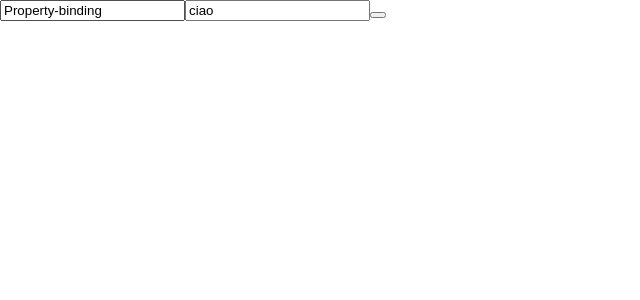
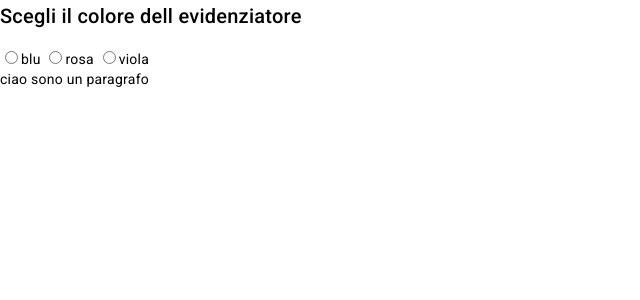
Before and after one commit to Castels88/Angular-corso, an Angular app: page / in a window 1280 px wide. Shown: the top 300 px of the page, without its empty margins (0-640 px from the left). Built offline with nearby package versions, Linux system fonts and the light colour scheme.

Commit message:
fine lezione

```diff
--- a/src/app/app.component.html
+++ b/src/app/app.component.html
@@ -1,18 +1,22 @@
 <!--
-  prendere la reference da un elemento html in TS
-  la domanda e' come faccio a prendere questo value ed
-  utilizzarlo dentro la variabile persone del app.TS
-  - col property-binding
-  -oppure un altro metodo
+in questa lezione andremo a creare un direttiva
+sul terminale ng g d il nome della direttiva
+e best practice creare una cartella dentro app con le direttive
+
+una volta creata la nostra direttiva basta
+utilizzare il suo selector come attributo
+
+come possiamo fare se volessimo che al mouse hover
+la direttiva cambi colore . dobbiamo creare dei metodi nella
+direttiva andiamo nella direttiva.TS =>
+
+mettiamo la direttiva tra []='mettiamo qui una variabile '
+colore l abbiamo creata in app.TS
 -->
-<!--
-  - col property-binding
--->
-<input [value]="valore">
-<!--
-  - col riferimento di template
-  si crea mettendo come attributo #ilNomeDellaVariabile
-  ma come si collega al TS . spostiamoci sul file app.TS=>
--->
-<input #inputSaluti value="ciao">
-<button (click)="onClick()"></button>
+<h2>Scegli il colore dell evidenziatore</h2>
+<div>
+  <input type="radio" name="coloreEvidenziatore" (click)="cambiaEvidenziatore('blue')">blu
+  <input type="radio" name="coloreEvidenziatore" (click)="cambiaEvidenziatore('pink')">rosa
+  <input type="radio" name="coloreEvidenziatore" (click)="cambiaEvidenziatore('purple')">viola
+</div>
+<p [appHighlight]=" colore">ciao sono un paragrafo</p>
--- a/src/app/app.component.ts
+++ b/src/app/app.component.ts
@@ -14,16 +14,7 @@ import {
 export class AppComponent implements OnInit, AfterViewInit {
   title = 'Angular-corso';
   valore = 'Property-binding';
-  //si utilizza un altro decoratore @ViewChild('qui si mette
-  //il nome assegnato come attributo') poi si mette un nome
-  //riconoscitivo e come tipizzazione per best practice si
-  //usa ElementRef e questo punto TS ci dara un errore
-  //perche per lui il valore potra essere qualsiasi anche
-  //null or undefined per risolvere questo problema si mette
-  //valoreInput! vorra dire che non sara mai null o undefined.
-
-  //bene adesso andiamo ad inizializzare con onInit
-  @ViewChild('inputSaluti') valoreInput!: ElementRef<HTMLInputElement>;
+  colore = 'green';
   persone = [
     {
       nome: 'luca',
@@ -56,21 +47,10 @@ export class AppComponent implements OnInit, AfterViewInit {
       color: 'red',
     },
   ];
-  ngOnInit(): void {
-    console.log('ngOnInit');
-    console.log(this.valoreInput);
-  }
-  //noteremo che il valore in console risulta undefined
-  //perche ngOnInit inizializza solo il componente ma
-  //non lo runna affinche venga runnato e il valore
-  //renderizzato dobbiamo usare afterviewInit
-  ngAfterViewInit(): void {
-    console.log('ngAfterViewInit');
-    console.log(this.valoreInput);
-  }
-  //affinche venga mandato in console il valore dell input
-  //bisogna mattere il nativeElement. il value dell input
-  onClick() {
-    console.log(this.valoreInput.nativeElement.value);
+  ngOnInit(): void {}
+
+  ngAfterViewInit(): void {}
+  cambiaEvidenziatore(colore: string) {
+    this.colore = colore;
   }
 }
--- a/src/app/app.module.ts
+++ b/src/app/app.module.ts
@@ -9,9 +9,10 @@ import { MatCardModule } from '@angular/material/card';
 import { MatButtonModule } from '@angular/material/button';
 import { MatInputModule } from '@angular/material/input';
 import { FormsModule } from '@angular/forms';
+import { HighlightDirective } from './direttive/highlight.directive';
 
 @NgModule({
-  declarations: [AppComponent, ProvaComponent],
+  declarations: [AppComponent, ProvaComponent, HighlightDirective],
   imports: [
     BrowserModule,
     AppRoutingModule,
--- /dev/null
+++ b/src/app/direttive/highlight.directive.ts
@@ -0,0 +1,41 @@
+import { Directive, ElementRef, HostListener, Input } from '@angular/core';
+//una volta creata la direttiva dobbiamo sempre far
+//riferimento ad un elemento quando creiamo una direttiva
+//quindi dobbiamo specificarlo nel constructor
+//di solito le direttive vengono usate per modificare il css
+//o poter gestire diversamente in questo caso dopo aver
+//dichiarato il nativeElement.style.la proprieta css
+//va scritta in camelCase come in JS inline
+@Directive({
+  selector: '[appHighlight]',
+})
+export class HighlightDirective {
+  //passiamo a qualcosa di piu complicato
+  //come possiamo passare i dati da dentro la direttiva
+  //a fuori. con @input molto importante il nome della
+  //input deve essere lo stesso del selector della direttiva
+  @Input() appHighlight = '';
+  constructor(private element: ElementRef) {}
+  //il metodo che ci serve e' l'hostListener
+  //al quale interno ('vanno messe le azioni di ascolto
+  //secondo la scrittura in JS) e poi vanno associate
+  //le funzioni che vogliamo vengano eseguite
+  //best practice dice che e sempre meglio usare
+  // per la gestione di questi eventi quindi andiamo
+  // a creare la funzione cambia colore e gli
+  //associamo i 2 movimenti
+  @HostListener('mouseenter') onMouseEnter() {
+    this.cambiaColore(this.appHighlight);
+    this.upperCase('bold');
+  }
+  @HostListener('mouseleave') onMouseLeave() {
+    this.cambiaColore('red');
+    this.upperCase('normal');
+  }
+  cambiaColore(colore: string) {
+    this.element.nativeElement.style.backgroundColor = colore;
+  }
+  upperCase(font: string) {
+    this.element.nativeElement.style.fontWeight = font;
+  }
+}
--- a/tsconfig.json
+++ b/tsconfig.json
@@ -1,4 +1,3 @@
-/* To learn more about this file see: https://angular.io/config/tsconfig. */
 {
   "compileOnSave": false,
   "compilerOptions": {
@@ -19,10 +18,7 @@
     "target": "ES2022",
     "module": "ES2022",
     "useDefineForClassFields": false,
-    "lib": [
-      "ES2022",
-      "dom"
-    ]
+    "lib": ["ES2022", "dom"]
   },
   "angularCompilerOptions": {
     "enableI18nLegacyMessageIdFormat": false,
```
Also changed, not shown: 1 other file (tests, documents, lock files or other folders).
